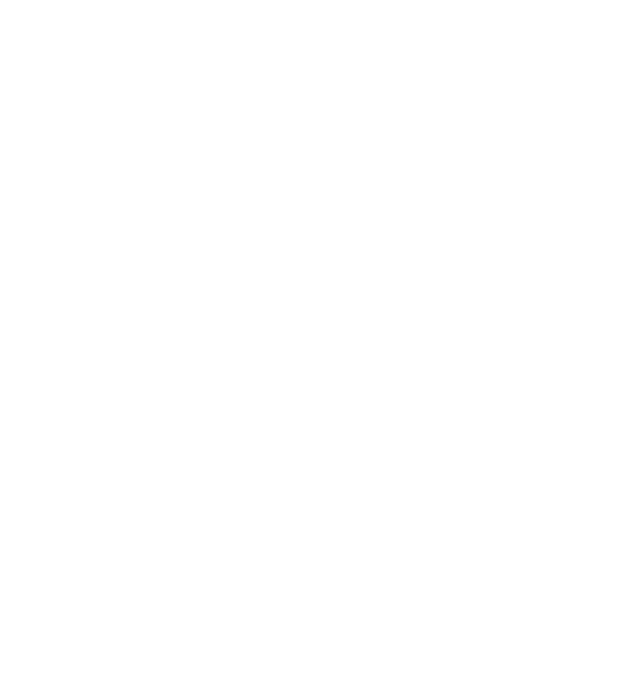
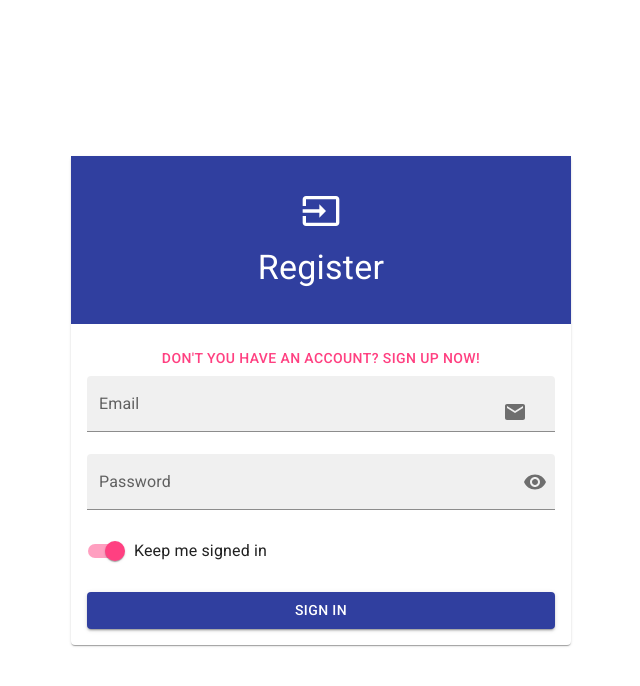
Before and after one commit to ujwalkumarvemana/LoanApplication, a React (Create React App) app in the folder front-end/: page /registration in a window 1280 px wide. Before the commit this address had no page. Shown: the top 686 px of the page, without its empty margins (319-959 px from the left). Built offline with nearby package versions, Linux system fonts and the light colour scheme.

Commit message:
Start creating Admin template

```diff
--- a/front-end/src/index.tsx
+++ b/front-end/src/index.tsx
@@ -6,6 +6,11 @@
 import { BrowserRouter } from 'react-router-dom';
 import { ThemeProvider } from '@mui/material';
 import theme from './utils/theme';
+
+import '@fontsource/roboto/300.css';
+import '@fontsource/roboto/400.css';
+import '@fontsource/roboto/500.css';
+import '@fontsource/roboto/700.css';
 
 const root = ReactDOM.createRoot(
   document.getElementById('root') as HTMLElement
--- a/front-end/src/pages/App/App.tsx
+++ b/front-end/src/pages/App/App.tsx
@@ -1,14 +1,18 @@
 import { Route, Routes } from 'react-router-dom';
 import './App.scss';
 import Login from '../Login/Login';
-import Reset from '../Reset/Reset'
+import Reset from '../Reset/Reset';
+import LoginNew from '../LoginNew/LoginNew';
+import Registration from '../Registration/Registration';
 
 function App() {
   return (
     <div className="App">
       <Routes>
         <Route path="/" element={<Login />} />
-        <Route path="/reset" element={<Reset/>} />
+        <Route path="/login" element={<LoginNew />} />
+        <Route path="/registration" element={<Registration />} />
+        <Route path="/reset" element={<Reset />} />
       </Routes>
     </div>
   );
--- /dev/null
+++ b/front-end/src/pages/LoginNew/LoginNew.tsx
@@ -0,0 +1,134 @@
+import {
+  Box,
+  Button,
+  FilledInput,
+  FormControl,
+  FormControlLabel,
+  IconButton,
+  Input,
+  InputAdornment,
+  InputLabel,
+  OutlinedInput,
+  Paper,
+  Switch,
+  TextField,
+  Typography,
+} from '@mui/material';
+import InputIcon from '@mui/icons-material/Input';
+import Visibility from '@mui/icons-material/Visibility';
+import VisibilityOff from '@mui/icons-material/VisibilityOff';
+import { useState } from 'react';
+import EmailIcon from '@mui/icons-material/Email';
+import { useNavigate } from 'react-router-dom';
+
+const LoginNew = () => {
+  const navigate = useNavigate();
+  const [showPassword, setShowPassword] = useState(false);
+
+  const handleClickShowPassword = () => setShowPassword((show) => !show);
+
+  const handleMouseDownPassword = (
+    event: React.MouseEvent<HTMLButtonElement>
+  ) => {
+    event.preventDefault();
+  };
+  return (
+    <Box
+      display="flex"
+      flexDirection="column"
+      height="inherit"
+      justifyContent="center"
+      alignItems="center"
+    >
+      <Box
+        component={Paper}
+        display="flex"
+        flexDirection="column"
+        width="500px"
+        maxWidth="500px"
+      >
+        <Box
+          display="flex"
+          flexDirection="column"
+          bgcolor="#303f9f"
+          color="#fff"
+          alignItems="center"
+          justifyContent="center"
+          minHeight="168px"
+          gap={2}
+        >
+          <InputIcon sx={{ fontSize: 40 }} />
+          <Typography component={Box} variant="h4">
+            Login
+          </Typography>
+        </Box>
+        <Box p={2}>
+          <Button
+            type="button"
+            fullWidth
+            color="secondary"
+            onClick={() => navigate('/registration')}
+          >
+            Don't you have an account? Sign up now!
+          </Button>
+          <Box>
+            <FormControl
+              variant="filled"
+              fullWidth
+              sx={{ marginBottom: '22px' }}
+            >
+              <InputLabel htmlFor="filled-adornment-email">Email</InputLabel>
+              <FilledInput
+                id="filled-adornment-email"
+                type="text"
+                endAdornment={
+                  <InputAdornment position="start">
+                    <IconButton>
+                      <EmailIcon />
+                    </IconButton>
+                  </InputAdornment>
+                }
+              />
+            </FormControl>
+            <FormControl
+              sx={{ marginBottom: '22px' }}
+              variant="filled"
+              fullWidth
+            >
+              <InputLabel htmlFor="filled-adornment-password">
+                Password
+              </InputLabel>
+              <FilledInput
+                id="filled-adornment-password"
+                type={showPassword ? 'text' : 'password'}
+                endAdornment={
+                  <InputAdornment position="end">
+                    <IconButton
+                      aria-label="toggle password visibility"
+                      onClick={handleClickShowPassword}
+                      onMouseDown={handleMouseDownPassword}
+                      edge="end"
+                    >
+                      {showPassword ? <VisibilityOff /> : <Visibility />}
+                    </IconButton>
+                  </InputAdornment>
+                }
+              />
+            </FormControl>
+
+            <FormControlLabel
+              sx={{ marginBottom: '22px' }}
+              control={<Switch defaultChecked color="secondary" />}
+              label="Keep me signed in"
+            />
+            <Button fullWidth variant="contained" type="button">
+              Sign In
+            </Button>
+          </Box>
+        </Box>
+      </Box>
+    </Box>
+  );
+};
+
+export default LoginNew;
--- /dev/null
+++ b/front-end/src/pages/Registration/Registration.tsx
@@ -0,0 +1,134 @@
+import {
+  Box,
+  Button,
+  FilledInput,
+  FormControl,
+  FormControlLabel,
+  IconButton,
+  Input,
+  InputAdornment,
+  InputLabel,
+  OutlinedInput,
+  Paper,
+  Switch,
+  TextField,
+  Typography,
+} from '@mui/material';
+import InputIcon from '@mui/icons-material/Input';
+import Visibility from '@mui/icons-material/Visibility';
+import VisibilityOff from '@mui/icons-material/VisibilityOff';
+import { useState } from 'react';
+import EmailIcon from '@mui/icons-material/Email';
+import { useNavigate } from 'react-router-dom';
+
+const Registration = () => {
+  const navigate = useNavigate();
+  const [showPassword, setShowPassword] = useState(false);
+
+  const handleClickShowPassword = () => setShowPassword((show) => !show);
+
+  const handleMouseDownPassword = (
+    event: React.MouseEvent<HTMLButtonElement>
+  ) => {
+    event.preventDefault();
+  };
+  return (
+    <Box
+      display="flex"
+      flexDirection="column"
+      height="inherit"
+      justifyContent="center"
+      alignItems="center"
+    >
+      <Box
+        component={Paper}
+        display="flex"
+        flexDirection="column"
+        width="500px"
+        maxWidth="500px"
+      >
+        <Box
+          display="flex"
+          flexDirection="column"
+          bgcolor="#303f9f"
+          color="#fff"
+          alignItems="center"
+          justifyContent="center"
+          minHeight="168px"
+          gap={2}
+        >
+          <InputIcon sx={{ fontSize: 40 }} />
+          <Typography component={Box} variant="h4">
+            Register
+          </Typography>
+        </Box>
+        <Box p={2}>
+          <Button
+            type="button"
+            fullWidth
+            color="secondary"
+            onClick={() => navigate('/login')}
+          >
+            Don't you have an account? Sign up now!
+          </Button>
+          <Box>
+            <FormControl
+              variant="filled"
+              fullWidth
+              sx={{ marginBottom: '22px' }}
+            >
+              <InputLabel htmlFor="filled-adornment-email">Email</InputLabel>
+              <FilledInput
+                id="filled-adornment-email"
+                type="text"
+                endAdornment={
+                  <InputAdornment position="start">
+                    <IconButton>
+                      <EmailIcon />
+                    </IconButton>
+                  </InputAdornment>
+                }
+              />
+            </FormControl>
+            <FormControl
+              sx={{ marginBottom: '22px' }}
+              variant="filled"
+              fullWidth
+            >
+              <InputLabel htmlFor="filled-adornment-password">
+                Password
+              </InputLabel>
+              <FilledInput
+                id="filled-adornment-password"
+                type={showPassword ? 'text' : 'password'}
+                endAdornment={
+                  <InputAdornment position="end">
+                    <IconButton
+                      aria-label="toggle password visibility"
+                      onClick={handleClickShowPassword}
+                      onMouseDown={handleMouseDownPassword}
+                      edge="end"
+                    >
+                      {showPassword ? <VisibilityOff /> : <Visibility />}
+                    </IconButton>
+                  </InputAdornment>
+                }
+              />
+            </FormControl>
+
+            <FormControlLabel
+              sx={{ marginBottom: '22px' }}
+              control={<Switch defaultChecked color="secondary" />}
+              label="Keep me signed in"
+            />
+            <Button fullWidth variant="contained" type="button">
+              Sign In
+            </Button>
+          </Box>
+        </Box>
+      </Box>
+    </Box>
+  );
+};
+
+export default Registration;
--- a/front-end/src/utils/theme.ts
+++ b/front-end/src/utils/theme.ts
@@ -3,10 +3,10 @@
 const theme = createTheme({
   palette: {
     primary: {
-      main: '#a120d1',
+      main: '#303f9f',
     },
     secondary: {
-      main: '##EBEBEB',
+      main: '#ff4081',
     },
   },
 });
```
Also changed, not shown: front-end/src/pages/Login/Login.tsx (+11 -11 lines).
